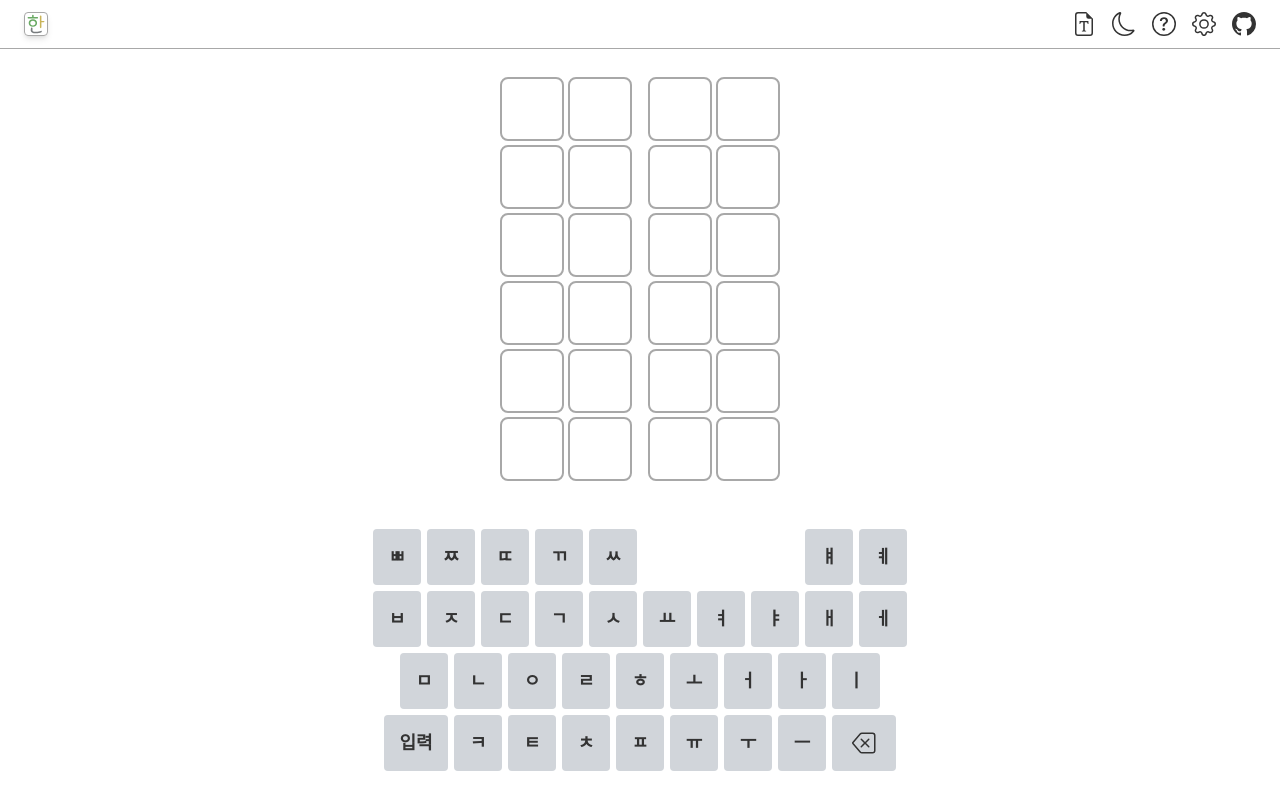
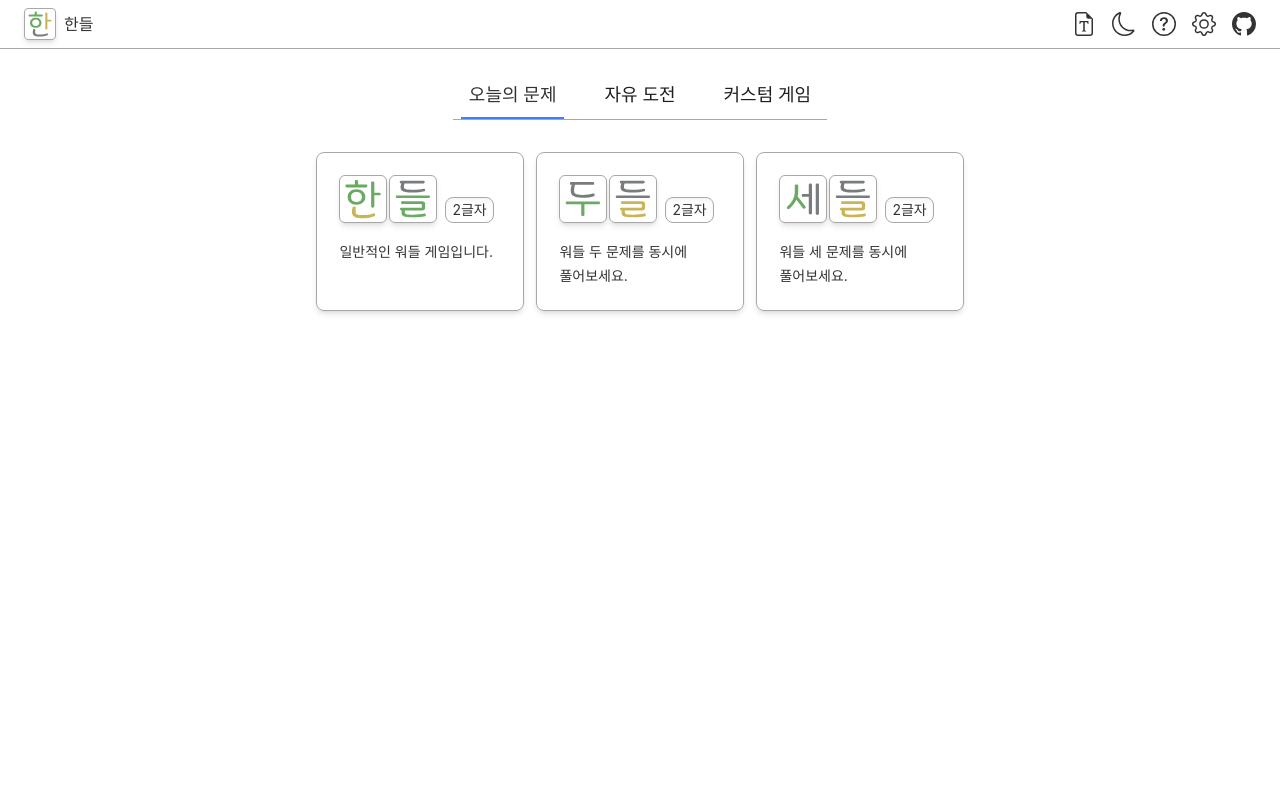
Before and after one commit to wolimst/handle, a Svelte app: page / in a window 1280 px wide. Built offline with nearby package versions, Linux system fonts and the light colour scheme.

Commit message:
Implement homepage and game pages & update app icon on nav bar

```diff
--- a/src/App.svelte
+++ b/src/App.svelte
@@ -1,4 +1,5 @@
 <script lang="ts">
+  import Wordle from './routes/Wordle.svelte'
   import Nav from '@/Nav.svelte'
   import { PRODUCTION, ROUTES } from '@/constants'
   import FontViewer from '@/routes/FontViewer.svelte'
@@ -9,10 +10,17 @@
 <Router>
   <Nav />
 
-  <main class="tw-container tw-mx-auto tw-pt-6">
+  <main class="tw-container tw-mx-auto tw-pt-6 tw-pb-1">
     <Route path={ROUTES.home}>
       <Home />
     </Route>
+
+    {#each Object.entries(ROUTES.game) as [gameId, path]}
+      <Route {path}>
+        <Wordle id={gameId} />
+      </Route>
+    {/each}
+
     {#if !PRODUCTION}
       <Route path={ROUTES.fontViewer}>
         <FontViewer />
--- a/src/Nav.svelte
+++ b/src/Nav.svelte
@@ -6,15 +6,16 @@
   import AppIcon from '@/components/ui/icons/App.svelte'
   import FontIcon from '@/components/ui/icons/Font.svelte'
   import GitHubIcon from '@/components/ui/icons/GitHub.svelte'
-  import { PRODUCTION, ROUTES } from '@/constants'
+  import { APP_NAME, PRODUCTION, ROUTES } from '@/constants'
 </script>
 
 <nav
-  class="tw-inline-flex tw-justify-between tw-gap-4 tw-w-full tw-px-6 tw-py-3 tw-border-b tw-border-solid tw-border-app-text-secondary"
+  class="tw-inline-flex tw-justify-between tw-gap-4 tw-w-full tw-px-6 tw-py-2 tw-border-b tw-border-solid tw-border-app-text-secondary"
 >
   <div class="tw-inline-flex tw-gap-4">
-    <LinkButton link={ROUTES.home}>
-      <AppIcon />
+    <LinkButton link={ROUTES.home} underline={false}>
+      <AppIcon width={32} />
+      <span class="tw-ml-2 tw-font-medium">{APP_NAME}</span>
     </LinkButton>
   </div>
   <div class="tw-inline-flex tw-gap-4">
--- a/src/components/wordle/store.ts
+++ b/src/components/wordle/store.ts
@@ -27,7 +27,7 @@ export let keyboard: KeyboardStore
 export let ui: UIStore
 export const alert = writable('')
 
-export function initStores(
+export function initializeWordleStores(
   nWordles: number,
   nGuesses: number,
   answerLength: number
--- a/src/constants.ts
+++ b/src/constants.ts
@@ -1,8 +1,30 @@
+export const APP_NAME = '한들'
+
 export const PRODUCTION: boolean = import.meta.env.PROD
+
 export const ROUTES = {
   home: '/',
   fontViewer: '/font',
+  game: {
+    d1x2: '/daily/1x2',
+    d2x2: '/daily/2x2',
+    d3x2: '/daily/3x2',
+  },
 } as const
+
+/**
+ * A lookup table for the number of guesses of a game.
+ *
+ * Row index represents the number of wordles in a game, and column index
+ * represents the answer length, e.g. if `nWordles = 2`, `answerLength = 1`
+ * then `nGuesses = N_GUESSES[2][1]`
+ */
+export const N_GUESSES: readonly (readonly number[])[] = [
+  [],
+  [-1, -1, 6],
+  [-1, -1, 8],
+  [-1, -1, 10],
+] as const
 
 /**
  * Maximum number of wordles that could be displayed for each row on the screen.
@@ -10,6 +32,6 @@ export const ROUTES = {
  * Array index corresponds to the answer length of the wordle,
  * i.e. `N_WORDLES_PER_ROW[2]` is #wordles/row when the answer length is 2.
  */
-export const N_WORDLES_PER_ROW = [0, 4, 4, 3, 2, 2] as const
+export const N_WORDLES_PER_ROW = [-1, 4, 4, 3] as const
 
 export const ALERT_DURATION_MS = 3000
--- a/src/lib/wordle/types.ts
+++ b/src/lib/wordle/types.ts
@@ -1,4 +1,6 @@
 import type * as Hangul from '@/lib/hangul'
+
+export type GameType = 'daily' | 'free' | 'custom'
 
 export type Status = 'playing' | 'win' | 'lose'
 
--- a/src/routes/Home.svelte
+++ b/src/routes/Home.svelte
@@ -1,12 +1,120 @@
 <script lang="ts">
-  import Game from '@/components/wordle/Game.svelte'
-  import { initStores } from '@/components/wordle/store'
+  import Badge from '@/components/ui/core/Badge.svelte'
+  import ClickButton from '@/components/ui/core/ClickButton.svelte'
+  import LinkButton from '@/components/ui/core/LinkButton.svelte'
+  import Wordle1x2Icon from '@/components/ui/icons/Wordle1x2.svelte'
+  import Wordle2x2Icon from '@/components/ui/icons/Wordle2x2.svelte'
+  import Wordle3x2Icon from '@/components/ui/icons/Wordle3x2.svelte'
+  import { ROUTES } from '@/constants'
+  import type * as Wordle from '@/lib/wordle'
 
-  const nWordles = 2
-  const nGuesses = 6
-  const answerLength = 2
+  type IconComponent = any
 
-  initStores(nWordles, nGuesses, answerLength)
+  interface Game {
+    readonly link: string
+    readonly type: Wordle.GameType
+    readonly answerLength: number
+    readonly icon: IconComponent
+    readonly description: string
+    readonly disabled?: boolean
+  }
+
+  let gameType: Wordle.GameType = 'daily'
+
+  const games: readonly Game[] = [
+    {
+      link: ROUTES.game.d1x2,
+      type: 'daily',
+      answerLength: 2,
+      icon: Wordle1x2Icon,
+      description: '일반적인 워들 게임입니다.',
+    },
+    {
+      link: ROUTES.game.d2x2,
+      type: 'daily',
+      answerLength: 2,
+      icon: Wordle2x2Icon,
+      description: '워들 두 문제를 동시에 풀어보세요.',
+    },
+    {
+      link: ROUTES.game.d3x2,
+      type: 'daily',
+      answerLength: 2,
+      icon: Wordle3x2Icon,
+      description: '워들 세 문제를 동시에 풀어보세요.',
+    },
+  ] as const
 </script>
 
-<Game />
+<div
+  class="tw-container tw-flex tw-flex-col tw-flex-nowrap tw-items-center tw-gap-8"
+>
+  <div
+    class="tw-flex tw-flex-nowrap tw-justify-center tw-text-lg tw-font-medium"
+  >
+    <div
+      class="tw-inline-flex tw-gap-8 tw-px-2 tw-border-b tw-border-app-text-secondary"
+    >
+      <ClickButton on:click={() => (gameType = 'daily')}>
+        <div class="tab-button" class:selected={gameType === 'daily'}>
+          오늘의 문제
+        </div>
+      </ClickButton>
+      <ClickButton on:click={() => (gameType = 'free')} disabled>
+        <div class="tab-button" class:selected={gameType === 'free'}>
+          자유 도전
+        </div>
+      </ClickButton>
+      <ClickButton on:click={() => (gameType = 'custom')} disabled>
+        <div class="tab-button" class:selected={gameType === 'custom'}>
+          커스텀 게임
+        </div>
+      </ClickButton>
+    </div>
+  </div>
+
+  <div class="tw-flex tw-flex-wrap tw-justify-center tw-items-stretch tw-gap-3">
+    {#each games.filter((game) => game.type === gameType) as game}
+      <LinkButton link={game.link} underline={false} disabled={game.disabled}>
+        <div class="card tw-shadow-md">
+          <div class="tw-inline-flex tw-items-end tw-gap-2 tw-mb-4">
+            <svelte:component this={game.icon} />
+            <Badge rounded="lg">{game.answerLength}글자</Badge>
+          </div>
+          <span class="tw-text-sm">{game.description}</span>
+        </div>
+      </LinkButton>
+    {/each}
+  </div>
+</div>
+
+<style>
+  .tab-button {
+    padding: 0.5rem;
+    border-bottom: 2px solid;
+    border-color: transparent;
+  }
+
+  .tab-button:not(:disabled):not(.selected):hover {
+    border-color: var(--neutral-color);
+  }
+
+  .tab-button.selected {
+    border-color: var(--primary-color);
+  }
+
+  .card {
+    max-width: 13rem;
+    height: 100%;
+
+    overflow: hidden;
+    padding: 1.4rem;
+
+    text-align: left;
+    word-break: keep-all;
+
+    border: 1px solid;
+    border-color: var(--text-color-secondary);
+    border-radius: 0.5rem;
+  }
+</style>
--- /dev/null
+++ b/src/routes/Wordle.svelte
@@ -0,0 +1,19 @@
+<script lang="ts">
+  import Game from '@/components/wordle/Game.svelte'
+  import { initializeWordleStores } from '@/components/wordle/store'
+  import { N_GUESSES } from '@/constants'
+
+  export let id: string
+
+  function initialize() {
+    const nWordles = Number(id.charAt(1))
+    const answerLength = Number(id.charAt(3))
+    const nGuesses = N_GUESSES[nWordles][answerLength]
+
+    initializeWordleStores(nWordles, nGuesses, answerLength)
+  }
+
+  initialize()
+</script>
+
+<Game />
```
